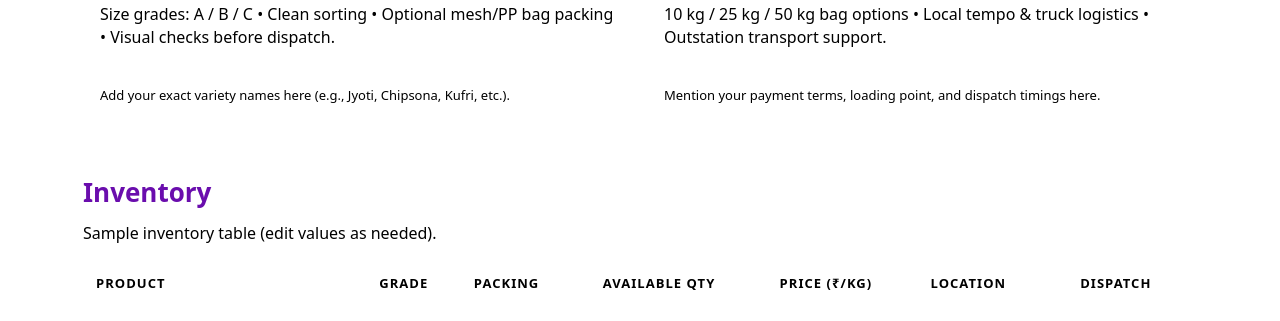
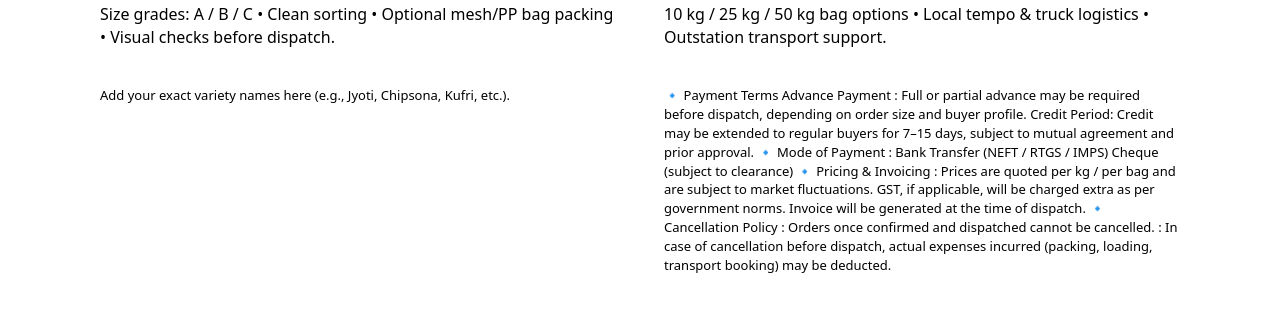
Before and after one commit to nityaenterprises2603/nitya_enterprises, a plain HTML site: page index.html in a window 1280 px wide. Shown: the part 1559-1880 px from the top of the page. Drawn offline with Linux system fonts and the light colour scheme.

Commit message:
Update index.html

```diff
--- a/index.html
+++ b/index.html
@@ -352,7 +352,17 @@
           </p>
           <div class="divider"></div>
           <div class="small">
-            Mention your payment terms, loading point, and dispatch timings here.
+           🔹 Payment Terms
+              Advance Payment     : Full or partial advance may be required before dispatch, depending on order size and buyer profile.
+                                    Credit Period: Credit may be extended to regular buyers for 7–15 days, subject to mutual agreement and prior approval.
+           🔹 Mode of Payment     : Bank Transfer (NEFT / RTGS / IMPS)
+                                    Cheque (subject to clearance)
+           🔹 Pricing & Invoicing : Prices are quoted per kg / per bag and are subject to market fluctuations.
+                                    GST, if applicable, will be charged extra as per government norms.
+                                    Invoice will be generated at the time of dispatch.
+           🔹 Cancellation Policy : Orders once confirmed and dispatched cannot be cancelled.
+                                  : In case of cancellation before dispatch, actual expenses incurred (packing, loading, transport booking) may be deducted.
+
           </div>
         </div>
       </div>
```
